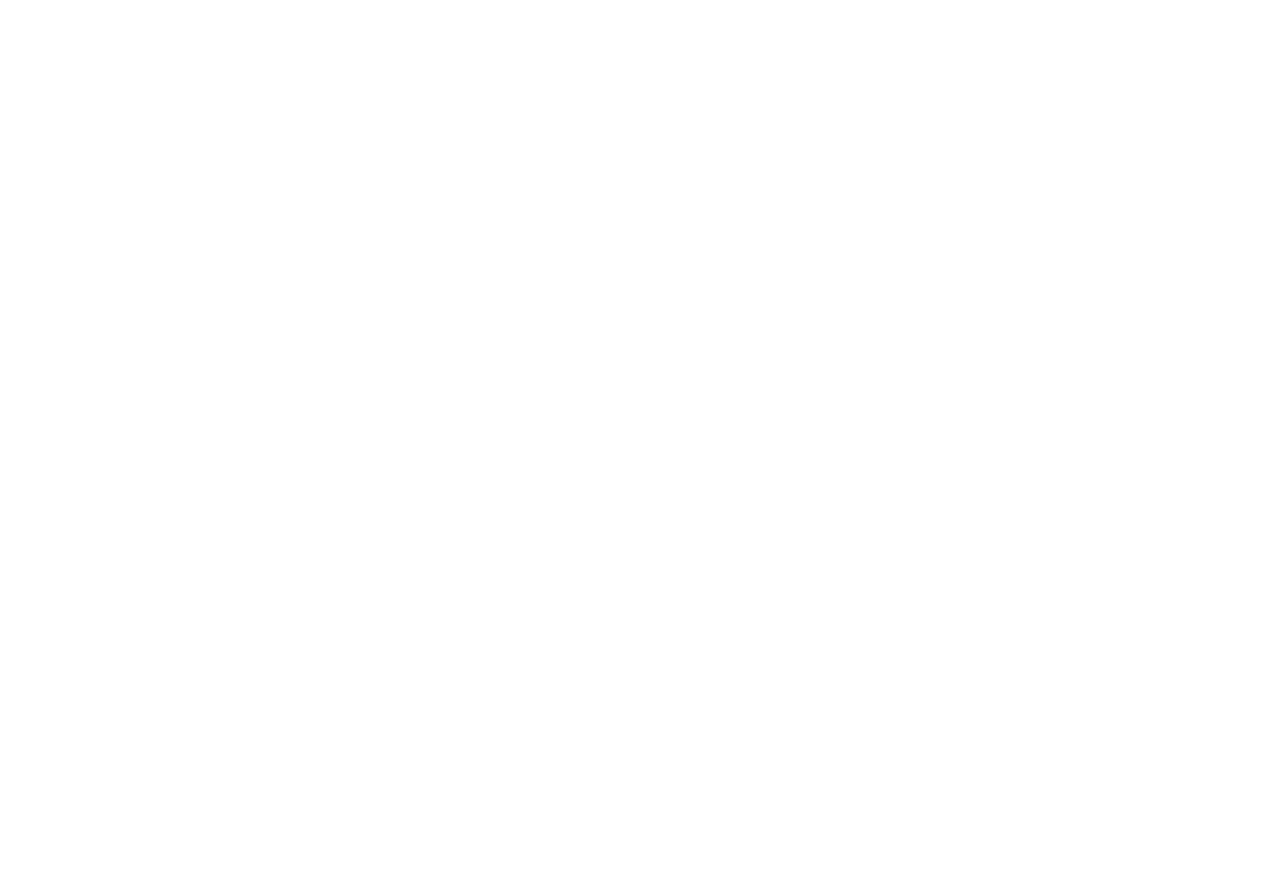
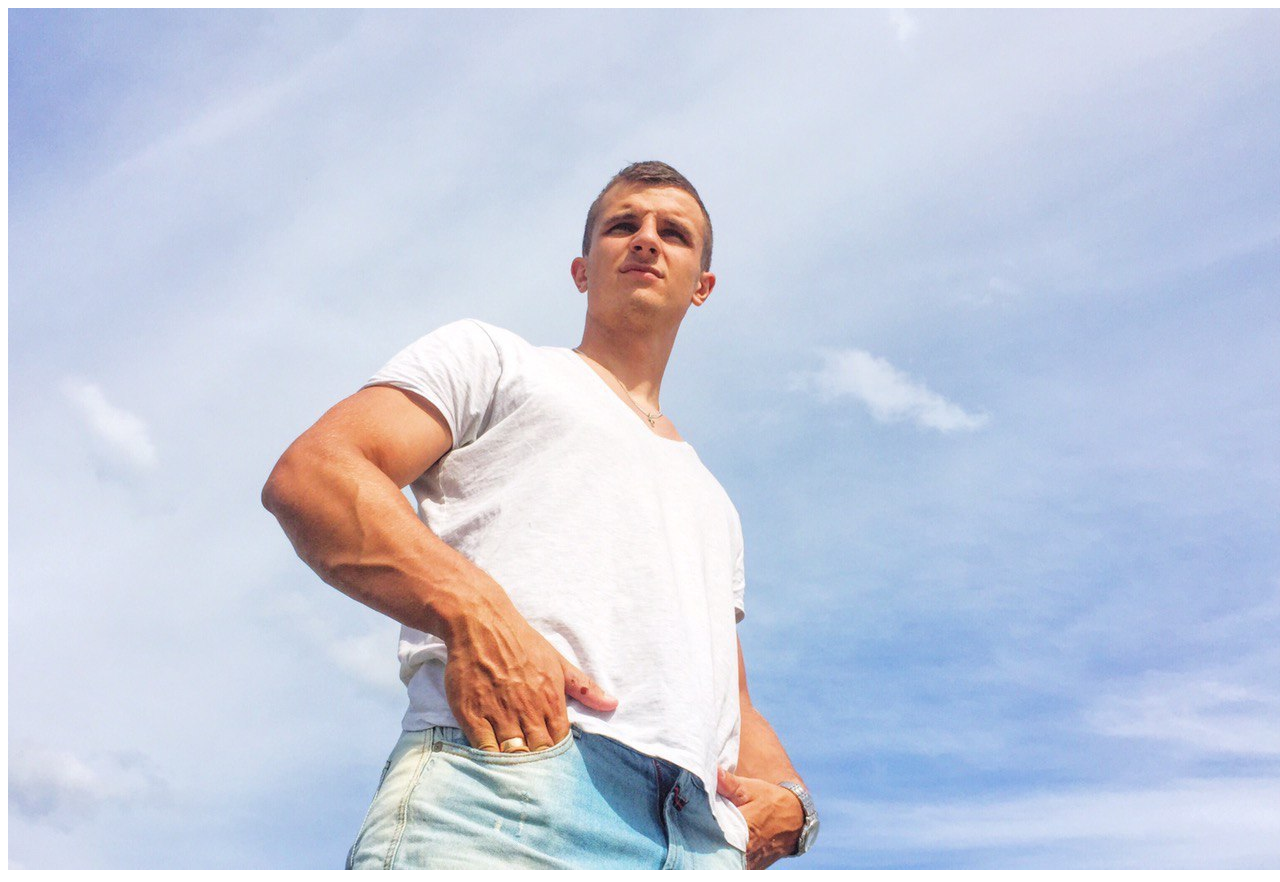
Before and after one commit to U4iBuka94/rsschool-cv, a plain HTML site: page index.html in a window 1280 px wide. Before the commit the page ends 800 px from the top, so only its background shows below. Drawn offline with Linux system fonts and the light colour scheme.

Commit message:
feat: add new folder

```diff
--- a/index.html
+++ b/index.html
@@ -8,6 +8,6 @@
     <title>Document</title>
 </head>
 <body>
-
+    <img src="assets/img/image.jpg" alt="my photo">
 </body>
 </html>
```
Also changed, not shown: assets/img/image.jpg (added).
